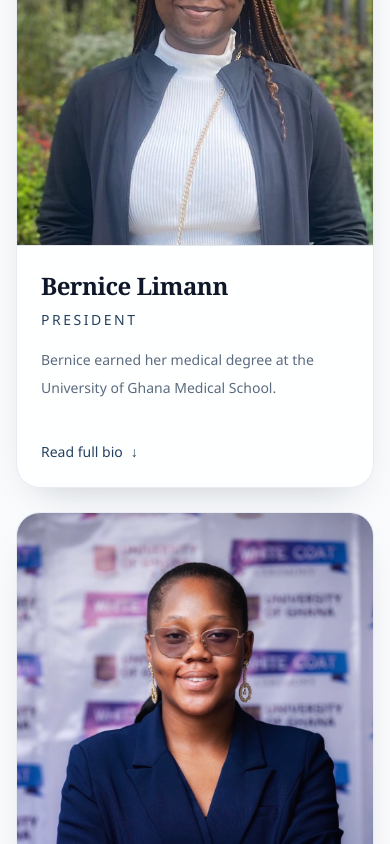
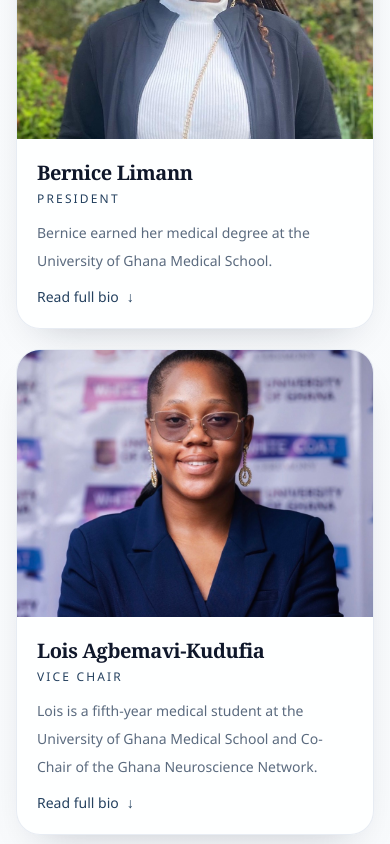
Before and after one commit to darkobhp/GNNet, a Next.js app: page / in a window 390 px wide. Shown: the part 7580-8424 px from the top of the page. Built offline with nearby package versions, Linux system fonts and the light colour scheme.

Commit message:
Add phone-specific leadership layout

```diff
--- a/app/page.tsx
+++ b/app/page.tsx
@@ -2,6 +2,7 @@ import { ConferenceCard } from "@/components/ConferenceCard";
 import { ConnectForm } from "@/components/ConnectForm";
 import { Hero } from "@/components/Hero";
 import { InfoCard } from "@/components/InfoCard";
+import { LeadershipMobileCard } from "@/components/LeadershipMobileCard";
 import { PublicationCard } from "@/components/PublicationCard";
 import { Reveal } from "@/components/Reveal";
 import { SectionHeading } from "@/components/SectionHeading";
@@ -173,6 +174,30 @@ export default function HomePage() {
                   <div className="h-px flex-1 bg-slate-200" />
                 </div>
 
+                {group.name === "Leadership" ? (
+                  <>
+                    <div className="space-y-5 md:hidden">
+                      {group.members.map((member) => (
+                        <LeadershipMobileCard
+                          key={member.name}
+                          member={member}
+                        />
+                      ))}
+                    </div>
+
+                    <div className="hidden gap-6 md:grid md:grid-cols-2 xl:grid-cols-4">
+                      {group.members.map((member, index) => (
+                        <Reveal
+                          key={member.name}
+                          delay={(index % 4) * 80}
+                          className="h-full"
+                        >
+                          <TeamCard member={member} />
+                        </Reveal>
+                      ))}
+                    </div>
+                  </>
+                ) : (
                   <div className="grid gap-6 md:grid-cols-2 xl:grid-cols-4">
                     {group.members.map((member, index) => (
                       <Reveal
@@ -184,6 +209,7 @@ export default function HomePage() {
                       </Reveal>
                     ))}
                   </div>
+                )}
               </Reveal>
             ))}
           </div>
--- /dev/null
+++ b/components/LeadershipMobileCard.tsx
@@ -0,0 +1,81 @@
+"use client";
+
+import { useState } from "react";
+import type { TeamMember } from "@/data/site";
+
+type LeadershipMobileCardProps = {
+  member: TeamMember;
+};
+
+const SENTENCE_ABBREVIATIONS = ["Dr.", "Mr.", "Mrs.", "Ms.", "Prof."];
+
+function getBioPreview(bio: string) {
+  let normalized = bio.trim();
+  const placeholders = new Map<string, string>();
+
+  SENTENCE_ABBREVIATIONS.forEach((abbreviation, index) => {
+    const placeholder = `__ABBR_${index}__`;
+    placeholders.set(placeholder, abbreviation);
+    normalized = normalized.replaceAll(abbreviation, placeholder);
+  });
+
+  const sentenceMatch = normalized.match(/^.*?[.!?](?=\s|$)/);
+  let preview = sentenceMatch ? sentenceMatch[0] : normalized;
+
+  placeholders.forEach((abbreviation, placeholder) => {
+    preview = preview.replaceAll(placeholder, abbreviation);
+  });
+
+  return preview.trim();
+}
+
+export function LeadershipMobileCard({
+  member
+}: LeadershipMobileCardProps) {
+  const [isExpanded, setIsExpanded] = useState(false);
+  const previewBio = getBioPreview(member.bio);
+  const hasMoreBio = previewBio !== member.bio.trim();
+
+  return (
+    <article className="surface overflow-hidden">
+      <div className="relative aspect-[4/3] bg-slate-100">
+        {/* eslint-disable-next-line @next/next/no-img-element */}
+        <img
+          src={member.image}
+          alt={`${member.photoType === "placeholder" ? "Profile placeholder" : "Headshot"} for ${member.name}`}
+          loading="eager"
+          fetchPriority="high"
+          decoding="sync"
+          className="absolute inset-0 h-full w-full object-cover"
+        />
+      </div>
+
+      <div className="space-y-3 p-5">
+        <div className="space-y-1">
+          <h3 className="text-xl font-semibold text-slate-900">
+            {member.name}
+          </h3>
+          <p className="text-xs font-medium uppercase tracking-[0.18em] text-navy-700">
+            {member.role}
+          </p>
+        </div>
+
+        <p className="text-sm leading-7 muted-copy">
+          {isExpanded ? member.bio : previewBio}
+        </p>
+
+        {hasMoreBio ? (
+          <button
+            type="button"
+            onClick={() => setIsExpanded((current) => !current)}
+            className="inline-flex items-center gap-2 text-sm font-medium text-navy-700"
+            aria-expanded={isExpanded}
+          >
+            <span>{isExpanded ? "Read less" : "Read full bio"}</span>
+            <span aria-hidden="true">{isExpanded ? "↑" : "↓"}</span>
+          </button>
+        ) : null}
+      </div>
+    </article>
+  );
+}
```
Lines whose indentation alone changed are shown as unchanged.
